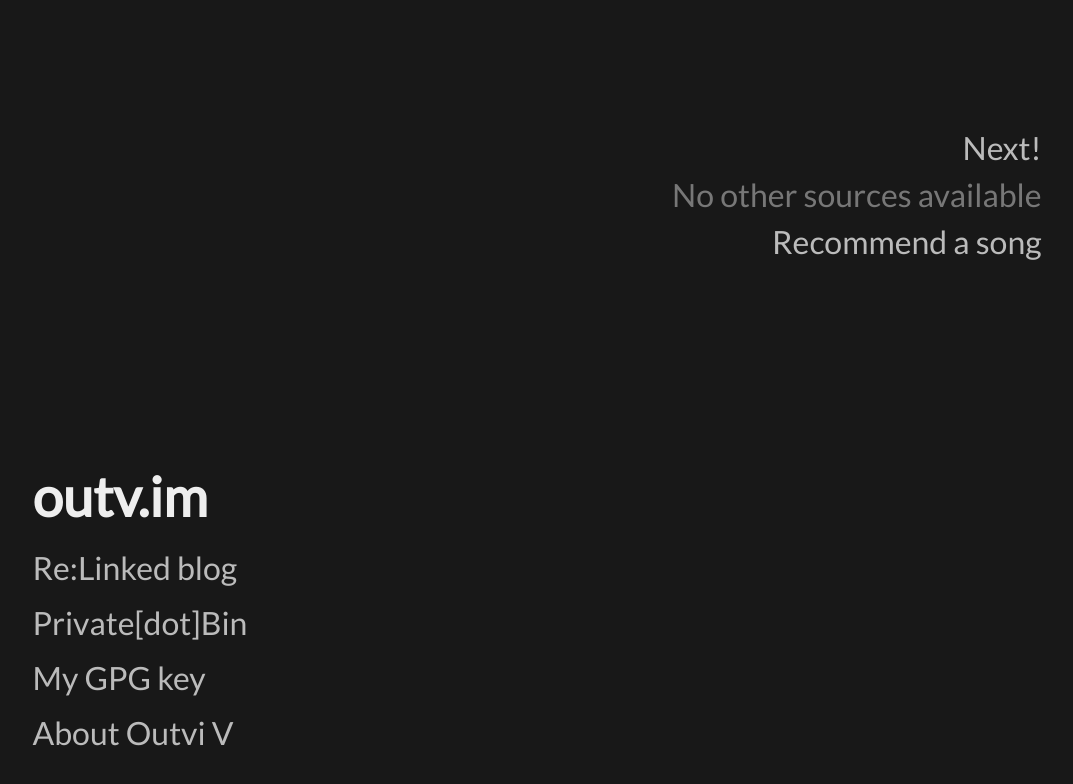
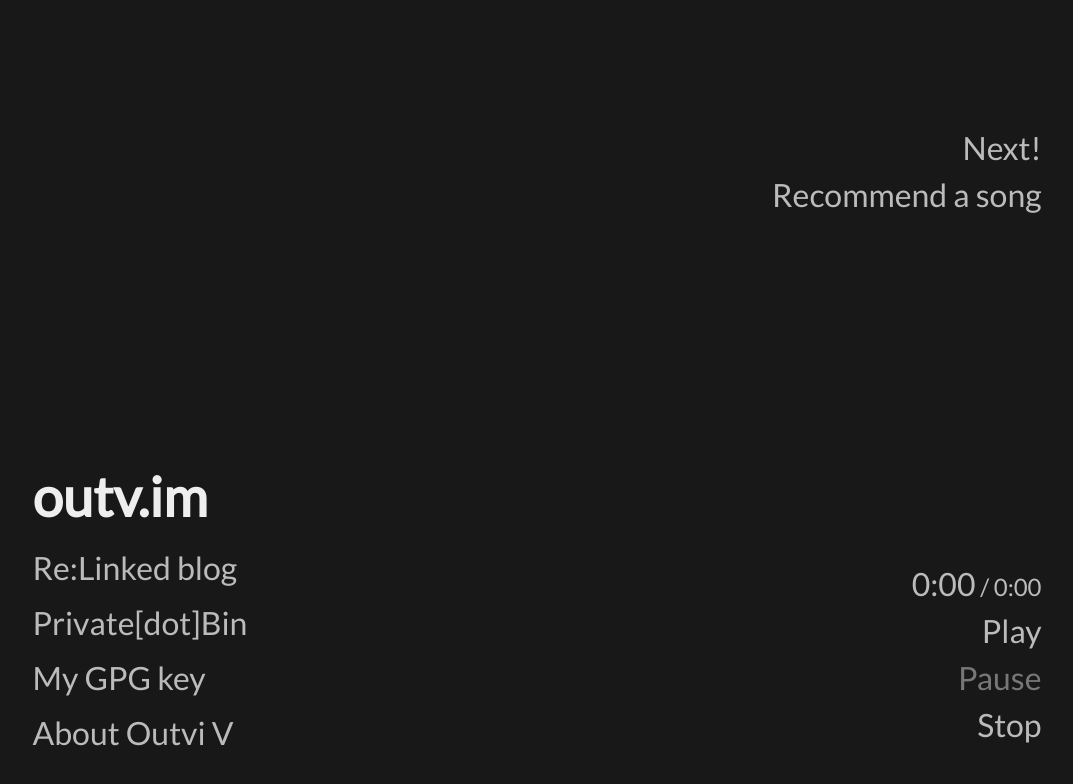
Before and after one commit to outloudvi/mainpage, a Vue app: page / in a window 1280 px wide. Shown: the top 784 px of the page, without its empty margins (103-1176 px from the left). Built offline with nearby package versions, Linux system fonts and the light colour scheme; no server answers.

Commit message:
Release 2.3.1: Brand new music player

```diff
--- a/package.json
+++ b/package.json
@@ -1,6 +1,6 @@
 {
   "name": "outv-im-homepage",
-  "version": "2.2.1",
+  "version": "2.3.1",
   "description": "Main page for outv.im",
   "private": true,
   "scripts": {
@@ -15,6 +15,7 @@
     "@fortawesome/vue-fontawesome": "^0.1.9",
     "core-js": "^3.6.4",
     "vue": "^2.6.11",
+    "vue-property-decorator": "^8.4.0",
     "vue-router": "^3.1.5"
   },
   "devDependencies": {
--- /dev/null
+++ b/src/components/AudioWave.vue
@@ -0,0 +1,240 @@
+<!--
+
+As part of github.com/outloudvi/mainpage, this part of code are adopted from github.com/Pizzacus/satania.moe:
+https://github.com/Pizzacus/satania.moe/blob/33b4b2c5cceaf0c6a95b8abca5872560cb51b321/src/js/music-player.js
+Therefore, this part of code should adopt to "The Satania Daiakuma License 1.0" (SDL 1.0), as shown in the following link:
+https://github.com/Pizzacus/satania.moe/blob/33b4b2c5cceaf0c6a95b8abca5872560cb51b321/LICENSE.md
+
+-->
+
+<template>
+  <div id="waveFormContainer" ref="container">
+    <canvas
+      ref="canvas"
+      id="waveform"
+      :height="pageHeight"
+      :width="pageWidth"
+    ></canvas>
+    <div>
+      <div>
+        <span id="currTime">{{ currTime }}</span>
+        <span id="totalTime"> / {{ totalTime }}</span>
+      </div>
+      <div id="progressBar" :style="{ width: String(perc * 100) + 'vw' }"></div>
+    </div>
+    <div class="control">
+      <div>
+        <span :class="{ disabledColor: isPlaying }" @click="playSong"
+          >Play</span
+        >
+      </div>
+      <div>
+        <span :class="{ disabledColor: !isPlaying }" @click="pauseSong"
+          >Pause</span
+        >
+      </div>
+      <div>
+        <span @click="stopSong">Stop</span>
+      </div>
+    </div>
+  </div>
+</template>
+
+<script lang="ts">
+/* eslint-disable */
+
+import Vue from "vue";
+import Component from 'vue-class-component';
+import { Watch, Emit } from 'vue-property-decorator';
+const AudioFact = Vue.extend({
+  props: {
+    audioUri: String,
+    bus: Vue
+  }
+});
+
+const BLEED_BARS = 12; // Numbers of bar to omit to the right, to compensate for the fact that most formats dont save really high frequencies
+const NUMBER_OF_LINES = 256;
+
+// val is a number in a range, superior or equal 0 and inferior to maxRange
+// Transforms val from a linear scale to a log scale
+// The output is a number between or equal to min and max
+function toLog(min: number, max: number, val: number, maxRange: number) {
+  return min * Math.pow(max / min, val / (maxRange - 1));
+}
+
+function toHHSSTime(time: number) {
+  let sec = Math.floor(time % 60);
+  return `${Math.floor(time / 60)}:${(sec < 10 ? "0" : "") + String(sec)}`;
+}
+
+@Component
+export default class AudioWave extends AudioFact {
+  howlInstance: any = 0;
+  audio: any = 0;
+  waveAlreadyLinked = false;
+  pageHeight = window.innerHeight + "px";
+  pageWidth = window.innerWidth + "px";
+  currTime = "0:00";
+  totalTime = "0:00";
+  isPlaying = false;
+  ctx: any = "";
+  musicPlayerContainer = this.$refs.container;
+  bufferLength = 0;
+  dataArray = new Uint8Array();
+  analyser: any = "";
+  perc = 0;
+
+  @Watch("audioUri")
+  refresh() {
+    this.cleanup();
+    this.audio = new Audio(this.audioUri);
+    this.waveAlreadyLinked = false;
+  }
+
+  mounted() {
+    this.ctx = (this.$refs.canvas as any).getContext("2d");
+    this.refresh();
+    this.bus.$on('cleanup', this.cleanup);
+  }
+
+
+  beforedestroy() {
+    this.cleanup();
+  }
+
+  cleanup() {
+    if (this.audio !== 0)
+      this.stopSong();
+  }
+
+  updateCurrTotalTime() {
+    try {
+      this.currTime = toHHSSTime(this.audio.currentTime);
+    } catch (_) {
+      this.currTime = "0:00";
+    }
+
+    try {
+      this.totalTime = toHHSSTime(this.audio.duration);
+    } catch (_) {
+      this.totalTime = "0:00";
+    }
+    this.perc = this.audio.currentTime / this.audio.duration;
+    if (this.perc > 1) this.perc = 0;
+  }
+
+
+  playSong() {
+    this.audio.play();
+    if (!this.waveAlreadyLinked) {
+      this.waveStart();
+      this.waveAlreadyLinked = true;
+    }
+    this.isPlaying = true;
+  }
+
+  pauseSong() {
+    this.audio.pause();
+    this.isPlaying = false;
+  }
+
+  stopSong() {
+    this.pauseSong();
+    this.audio.currentTime = 0;
+  }
+
+  waveStart() {
+    const stream = this.audio.captureStream ?
+      this.audio.captureStream() :
+      this.audio.mozCaptureStream ?
+        this.audio.mozCaptureStream() :
+        null;
+    if (stream === null) {
+      console.log("MediaStream is not supported. You may need a newer browser.")
+      return;
+    }
+    var audioCtx = new window.AudioContext();
+    this.analyser = audioCtx.createAnalyser();
+    var source = audioCtx.createMediaStreamSource(stream);
+    source.connect(this.analyser);
+    this.analyser.connect(audioCtx.destination);
+    this.analyser.fftSize = 8192;
+    this.analyser.minDecibels = -100;
+    this.analyser.maxDecibels = -10;
+    this.analyser.smoothingTimeConstant = 0.8;
+
+    this.bufferLength = this.analyser.frequencyBinCount;
+    this.dataArray = new Uint8Array(this.bufferLength);
+
+    window.requestAnimationFrame(this.visualizerTick);
+  }
+
+  visualizerTick() {
+    this.ctx.clearRect(0, 0, (this.$refs.canvas as any).width, (this.$refs.canvas as any).height);
+
+    this.analyser.getByteFrequencyData(this.dataArray);
+
+    this.ctx.fillStyle = `rgb(177,177,177)`;
+
+    const barWidth = (this.$refs.canvas as any).width / (NUMBER_OF_LINES - BLEED_BARS);
+
+    let lastIndex = -1;
+
+    for (let i = 0; i < NUMBER_OF_LINES; i++) {
+      const x = i * barWidth;
+      const freq = toLog(20, 20000, i, NUMBER_OF_LINES);
+      const index = Math.max(
+        lastIndex + 1, // Prevents the same index from being used twice
+        Math.floor((freq / 20000) * this.bufferLength)
+      );
+
+      lastIndex = index;
+
+      const height = this.dataArray[index];
+      const perc = height / 255;
+      this.ctx.fillRect(
+        x,
+        (1 - perc) / 2 * (this.$refs.canvas as any).height,
+        barWidth,
+        perc * (this.$refs.canvas as any).height
+      );
+    }
+
+    this.updateCurrTotalTime();
+
+    window.requestAnimationFrame(this.visualizerTick);
+  }
+}
+</script>
+
+<style lang="scss" scoped>
+@import "@/styles/menu.scss";
+
+#waveform {
+  position: absolute;
+  left: 0;
+  top: 0;
+  width: 100vw;
+  height: 60vh;
+  opacity: 0.6;
+  z-index: -2;
+  margin-top: 20vh;
+  pointer-events: none;
+}
+
+#currTime {
+}
+
+#totalTime {
+  font-size: 1.5rem;
+}
+
+#progressBar {
+  position: absolute;
+  left: 0;
+  bottom: 0;
+  height: 5px;
+  background-color: #ccc;
+}
+</style>
--- a/src/components/Main.vue
+++ b/src/components/Main.vue
@@ -22,6 +22,7 @@
     </div>
     <Player
       id="right"
+      :bus="bus"
       playlistUri="https://raw.githubusercontent.com/outloudvi/tellurmusic/master/music.json"
     ></Player>
   </div>
@@ -38,7 +39,10 @@
   }
 })
 export default class MainLeft extends Vue {
+  bus = new Vue();
+
   emitSwitch() {
+    this.bus.$emit("cleanup");
     this.$emit("switch-left");
   }
 }
--- a/src/components/Player.vue
+++ b/src/components/Player.vue
@@ -5,41 +5,43 @@
       <div>
         <span @click="nextSong">Next!</span>
       </div>
-      <div :disabled="!canSwitchSource">
-        <span @click="nextSource" :class="{ disabledColor: !canSwitchSource }">
-          {{ canSwitchSource ? `Switch source` : "No other sources available" }}
-        </span>
-      </div>
       <a
         target="_blank"
         href="https://github.com/outloudvi/tellurmusic/issues/new?assignees=outloudvi&labels=contributed%2C+type%3Adicsussion&template=playlist-recommendation.md&title="
         >Recommend a song</a
       >
     </div>
-    <div class="player" :class="playerClassName" v-html="item"></div>
+    <AudioWave :bus="bus" :audioUri="audioUri"></AudioWave>
   </div>
 </template>
 
 <script lang="ts">
 import Vue from "vue";
 import Component from "vue-class-component";
+import AudioWave from "@/components/AudioWave.vue";
 
 interface Music {
   id: number;
   title: string;
   author: string | string[];
   links: { [key: string]: string };
-  embed: { [key: string]: number };
+  embed: { [key: string]: string };
 }
 
 const PlayerFact = Vue.extend({
   props: {
-    playlistUri: String
+    playlistUri: String,
+    bus: Vue
   }
 });
 
-@Component
+@Component({
+  components: {
+    AudioWave
+  }
+})
 export default class Player extends PlayerFact {
+  audioUri = "/1.m4a";
   playlistUri!: string;
   playlistItems: Music[] = [];
   playerClassName = "";
@@ -92,7 +94,9 @@
     fetch(this.playlistUri)
       .then(x => x.json())
       .then(data => {
-        _this.playlistItems = data;
+        _this.playlistItems = data.filter(function (x: Music) {
+          return x.embed.uri;
+        });
         console.log("Music list updated.");
         console.info(`${_this.playlistItems.length} songs.`);
         console.info(`Sources: ${_this.PlayerList}`);
@@ -134,7 +138,7 @@
   updatePlayback(musicid: number, embed: string) {
     this.currentPlayingId = musicid;
     this.currentPlayingSource = embed;
-    this.item = this.Players[embed]((this.nowPlaying as Music).embed[embed]);
+    this.audioUri = (this.nowPlaying as Music).embed["uri"];
     this.playerClassName = `player-${this.currentPlayingSource}`;
   }
 }
```
Also changed, not shown: 1 other file (tests, documents, lock files or other folders).
